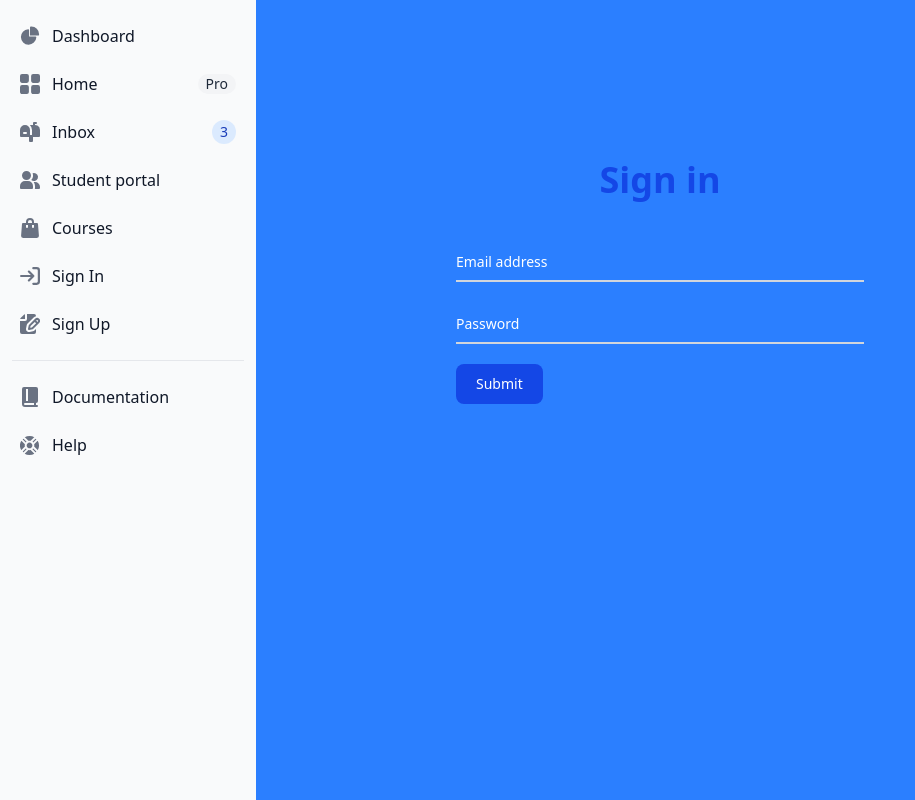
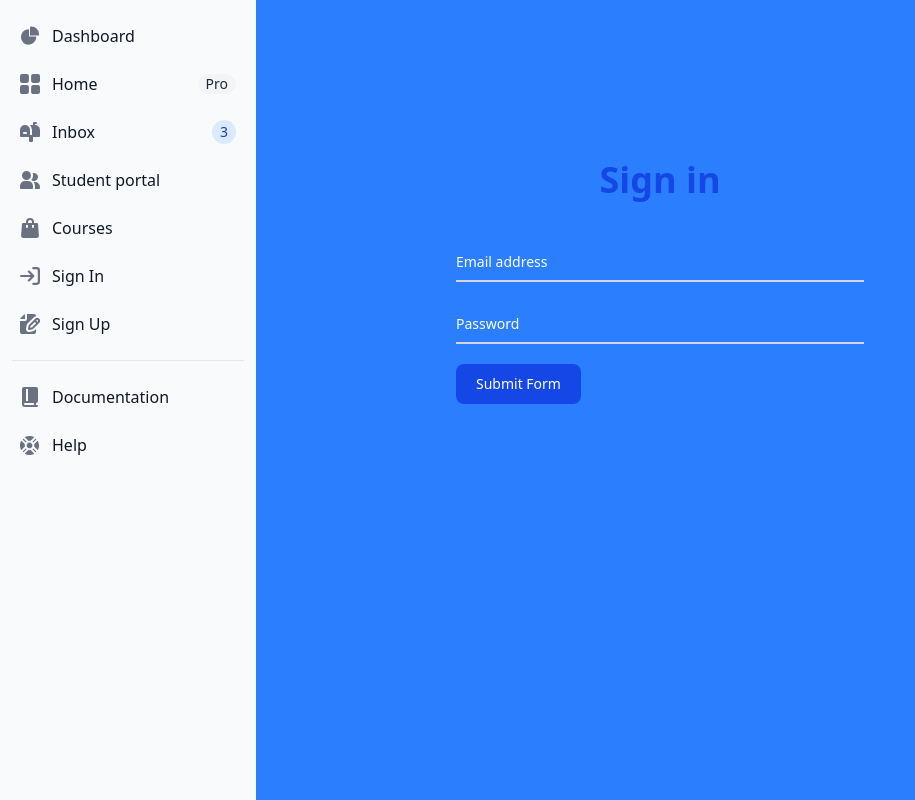
Before and after one commit to Mubashar217/project-no-2, a Next.js app: page /signin in a window 1280 px wide. Shown: the whole page, without its empty margins (0-915 px from the left). Built offline with nearby package versions, Linux system fonts and the light colour scheme.

Commit message:
Update page.js

```diff
--- a/app/signin/page.js
+++ b/app/signin/page.js
@@ -47,7 +47,7 @@ export default function SignInPage() {
             type="submit"
             className="text-white bg-blue-700 hover:bg-blue-800 focus:ring-4 focus:outline-none focus:ring-blue-300 font-medium rounded-lg text-sm w-full sm:w-auto px-5 py-2.5 text-center dark:bg-blue-600 dark:hover:bg-blue-700 dark:focus:ring-blue-800"
           >
-            Submit
+            Submit Form
           </button>
         </form>
       </div>
```
